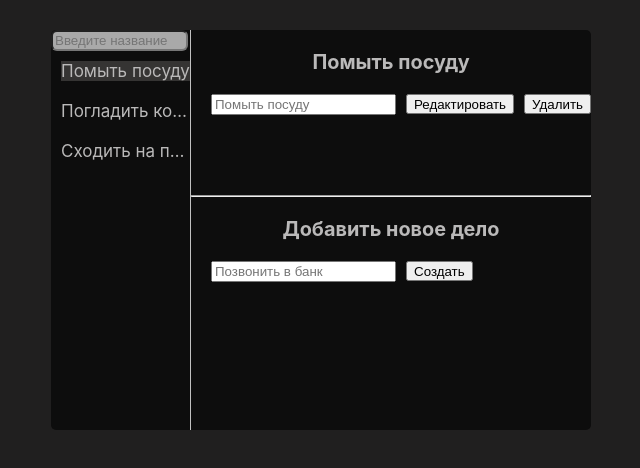
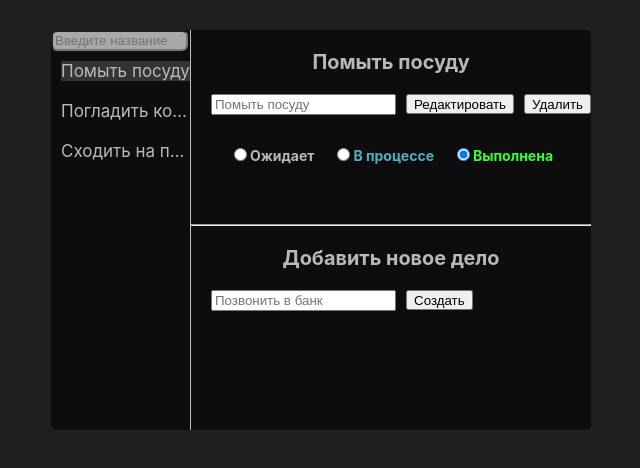
Before and after one commit to Guzzlerx/todoList, a React (Create React App) app: page / in a window 1280 px wide. Both pictures are taken after a click on the item "Помыть посуду". Shown: the top 468 px of the page, without its empty margins (319-959 px from the left). Built offline with nearby package versions, Linux system fonts and the light colour scheme.

Commit message:
feat: add status checkboxes

```diff
--- a/src/components/App.js
+++ b/src/components/App.js
@@ -78,6 +78,17 @@ const App = () => {
         setAddInputValue('');
     }
 
+    function setItemStatus(id, value) {
+        const editedTodoItems = todoItems.map((item) => {
+            if (item.id === id) {
+                item.status = value;
+            }
+            return item;
+        });
+
+        setTodoItems(editedTodoItems);
+    }
+
     useEffect(() => {
         // При изменении зависимости вызываем функцию filterItems
         const filteredItems = filterItems(searchedItem, defaultTodoItems);
@@ -103,6 +114,7 @@ const App = () => {
                 onAddClick={addItem}
                 addInputValue={addInputValue}
                 onAddInput={setAddInputValue}
+                onCheckboxClick={setItemStatus}
             />
         </div>
     );
--- a/src/components/TodoItem.css
+++ b/src/components/TodoItem.css
@@ -8,3 +8,11 @@
 .list__item_active {
     background-color: rgba(246, 242, 237, 0.168);
 }
+
+.list__item_inprocess {
+    color: aqua;
+}
+
+.list__item_completed {
+    color: green;
+}
--- a/src/components/TodoList.js
+++ b/src/components/TodoList.js
@@ -8,6 +8,7 @@ const TodoList = ({
     searchedItem,
     onSearch,
     selectedItem,
+    todoStatus,
 }) => {
     return (
         <div className="list">
@@ -24,6 +25,7 @@ const TodoList = ({
                         {...item}
                         onItemClick={onItemClick}
                         selectedItem={selectedItem}
+                        todoStatus={todoStatus}
                     />
                 ))}
             </ul>
--- a/src/components/TodoMenu.css
+++ b/src/components/TodoMenu.css
@@ -3,7 +3,7 @@
 }
 
 .menu__item {
-    margin: 20px 20px 80px 20px;
+    margin: 20px 20px 60px 20px;
     align-items: center;
 }
 
@@ -20,3 +20,19 @@
     height: 20px;
     margin-left: 10px;
 }
+
+.menu__radio {
+    display: flex;
+    margin-top: 30px;
+    font-size: 14px;
+    justify-content: space-evenly;
+    font-weight: bold;
+}
+
+.menu__radio_waiting {
+    color: rgb(81, 177, 198);
+}
+
+.menu__radio_completed {
+    color: rgb(57, 255, 47);
+}
--- a/src/components/TodoMenu.js
+++ b/src/components/TodoMenu.js
@@ -9,10 +9,12 @@ const TodoMenu = ({
     onAddClick,
     addInputValue,
     onAddInput,
+    todoStatus,
+    onCheckboxClick,
 }) => {
     // Если ничего не выбрано, то показывать текст по умолчанию
     const title = selectedItem.title || 'Выберите дело из списка';
-    const id = selectedItem.id;
+    const { id, status } = selectedItem;
 
     function handleDeleteClick(e) {
         e.preventDefault();
@@ -37,12 +39,17 @@ const TodoMenu = ({
         onAddInput(e.target.value);
     }
 
+    function handleCheckboxClick(e) {
+        onCheckboxClick(id, e.target.value);
+    }
+
     return (
         <div className="menu">
             <div className="menu__item">
                 <h3 className="menu__item-title">{title}</h3>
                 {selectedItem.title && (
                     // Рендерить кнопки, если только дело выбрано
+                    <>
                         <form className="menu__form">
                             <input
                                 placeholder={selectedItem.title}
@@ -64,6 +71,39 @@ const TodoMenu = ({
                                 Удалить
                             </button>
                         </form>
+                        <div className="menu__radio">
+                            <label>
+                                <input
+                                    name="todo-status"
+                                    type="radio"
+                                    value="waiting"
+                                    checked={status === 'waiting'}
+                                    onChange={handleCheckboxClick}
+                                />
+                                Ожидает
+                            </label>
+                            <label className="menu__radio_waiting">
+                                <input
+                                    name="todo-status"
+                                    type="radio"
+                                    value="inprocess"
+                                    checked={status === 'inprocess'}
+                                    onChange={handleCheckboxClick}
+                                />
+                                В процессе
+                            </label>
+                            <label className="menu__radio_completed">
+                                <input
+                                    name="todo-status"
+                                    type="radio"
+                                    value="completed"
+                                    checked={status === 'completed'}
+                                    onChange={handleCheckboxClick}
+                                />
+                                Выполнена
+                            </label>
+                        </div>
+                    </>
                 )}
             </div>
             <hr />
--- a/src/utils/defaultTodoItems.js
+++ b/src/utils/defaultTodoItems.js
@@ -2,9 +2,9 @@ import randomizeId from './randomizeId';
 
 const defaultTodoItems = [
     // список дел по умолчанию
-    { id: randomizeId(), title: 'Помыть посуду' },
-    { id: randomizeId(), title: 'Погладить кошку' },
-    { id: randomizeId(), title: 'Сходить на прогулку' },
+    { id: randomizeId(), title: 'Помыть посуду', status: 'completed' },
+    { id: randomizeId(), title: 'Погладить кошку', status: 'inprocess' },
+    { id: randomizeId(), title: 'Сходить на прогулку', status: 'waiting' },
 ];
 
 export default defaultTodoItems;
```
Lines whose indentation alone changed are shown as unchanged.
